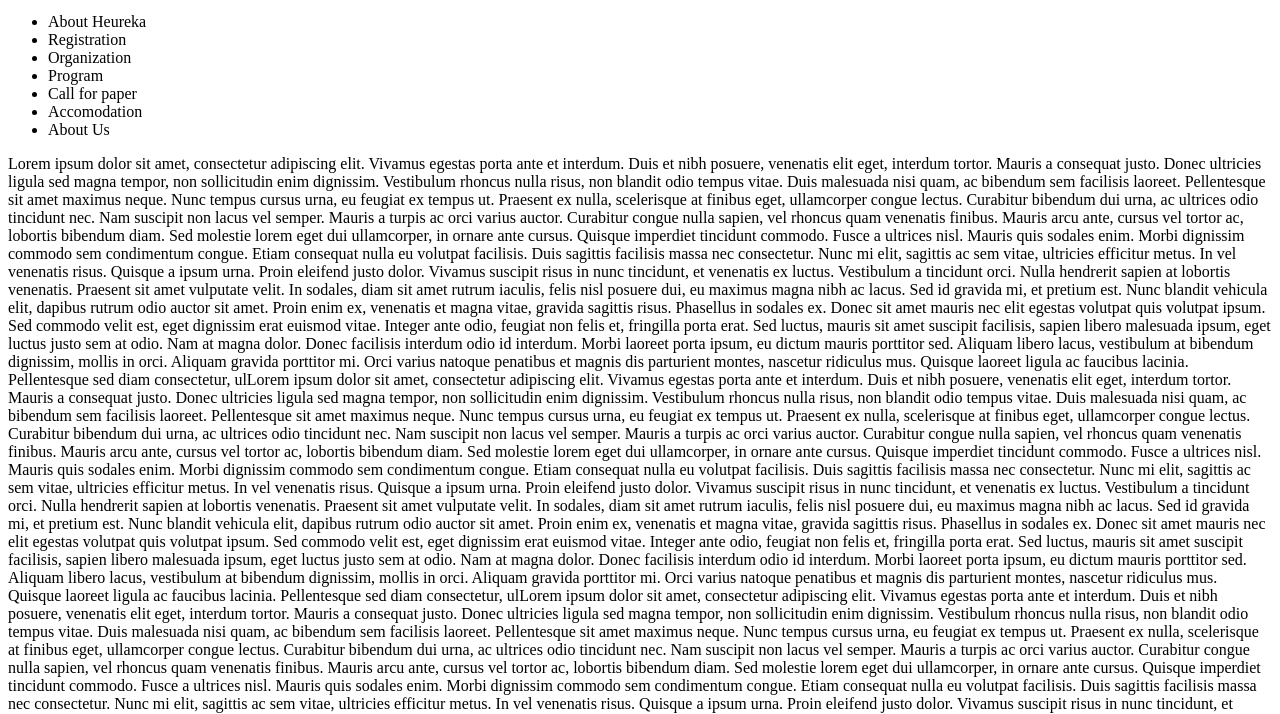
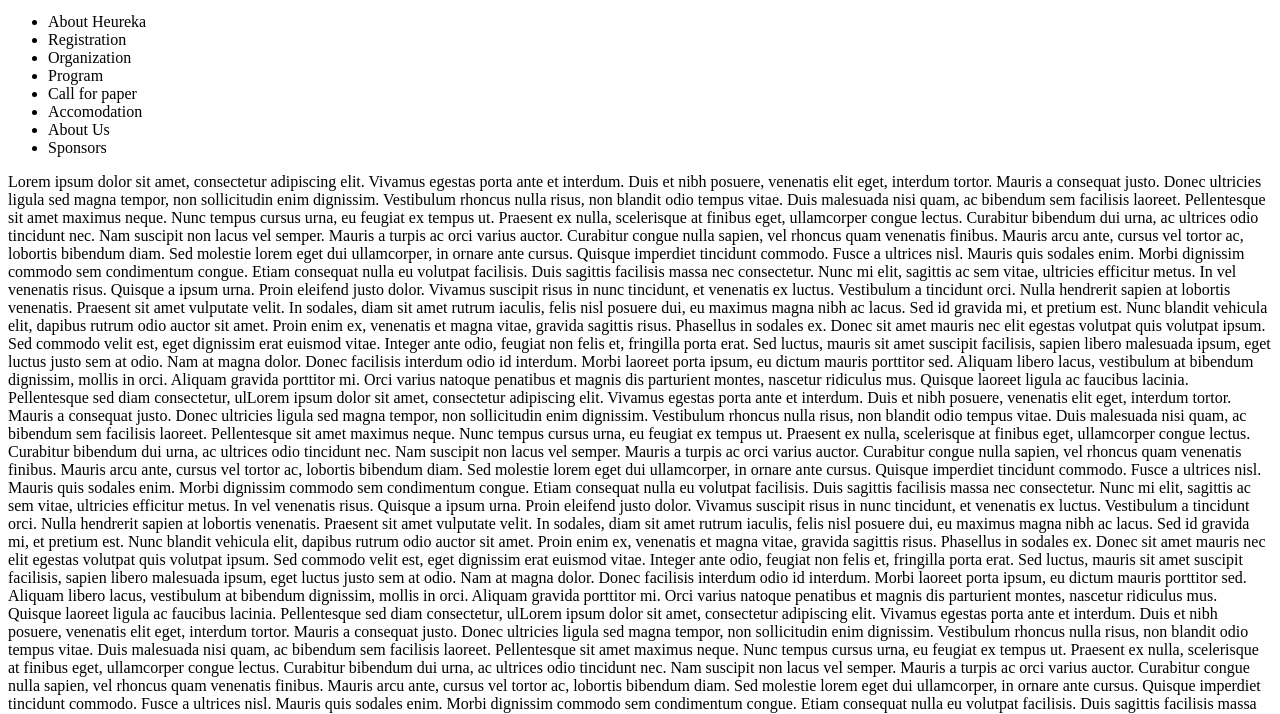
Before and after one commit to rudyshmyron/MySite, a plain HTML site: page Index.html in a window 1280 px wide. Shown: the part 83-797 px from the top of the page. Drawn offline with Linux system fonts and the light colour scheme.

Commit message:
add_qweq

```diff
--- a/Index.html
+++ b/Index.html
@@ -22,6 +22,7 @@
                <li>Call for paper</li>
                <li>Accomodation</li>
                <li>About Us</li>
+		<li>Sponsors</li>
            </ul>
          </div>
             <div id="content">
```
